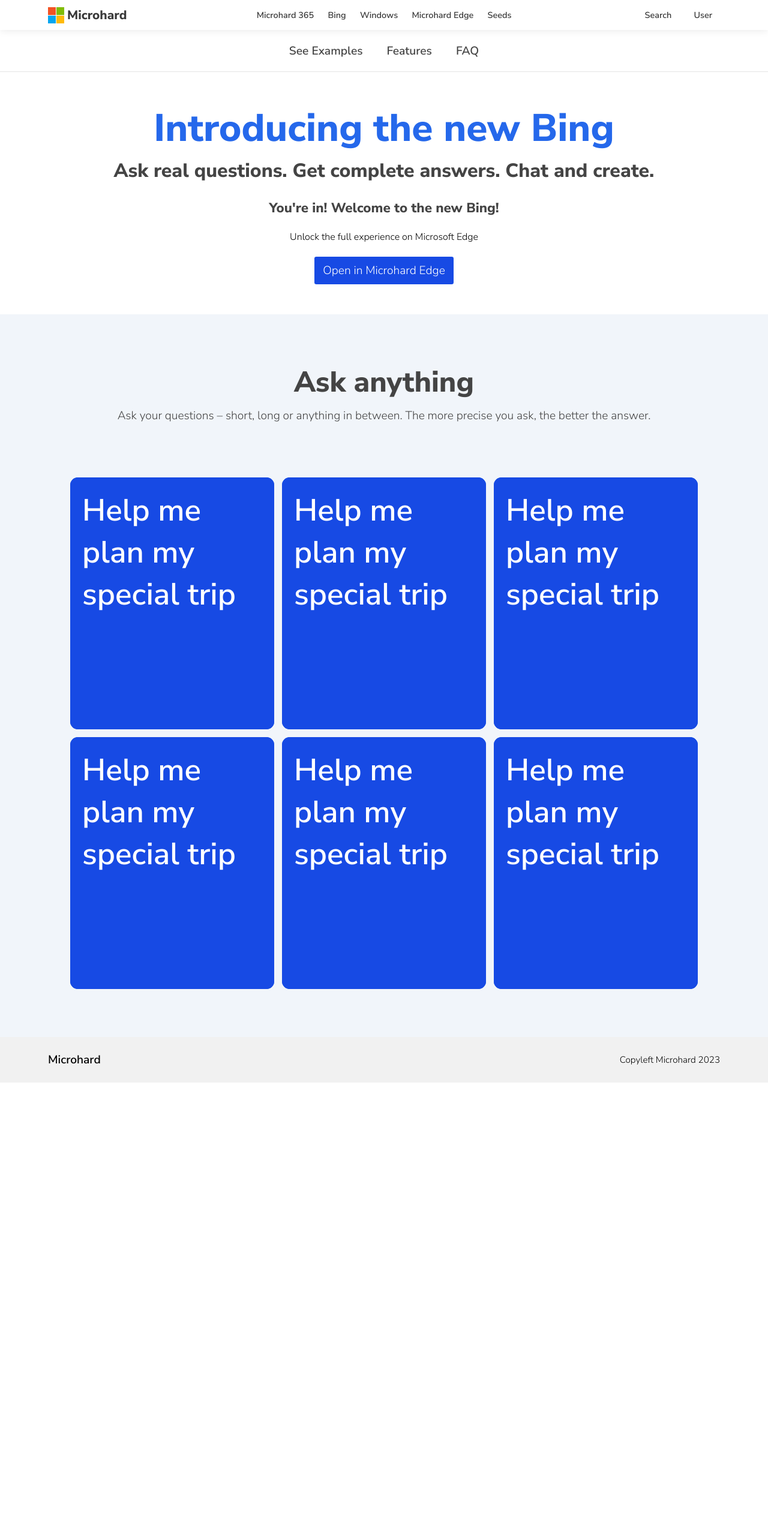
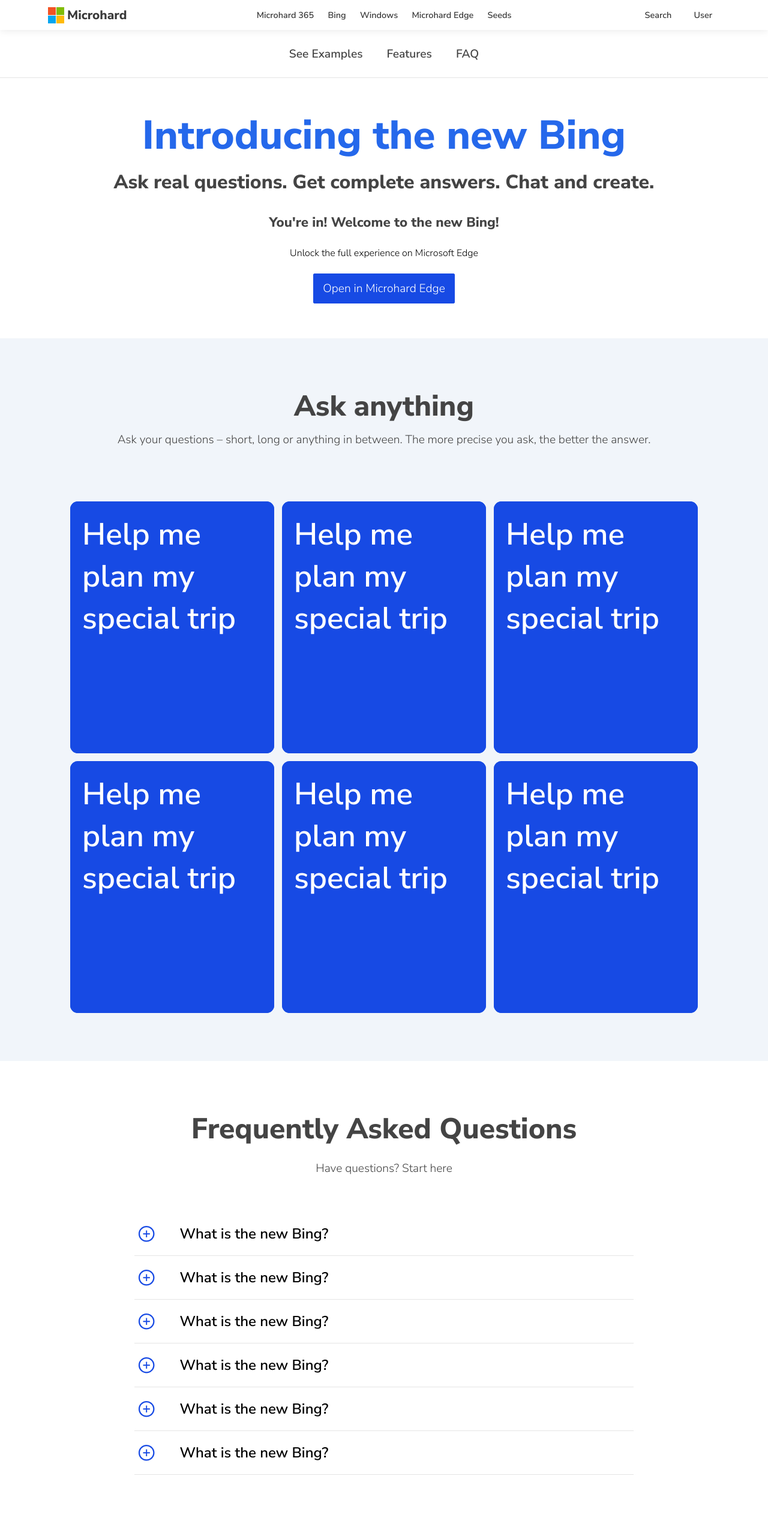
Before and after one commit to kristof1345/microhard-next, a Next.js app: page /bing in a window 1280 px wide. Shown: the top 2566 px of the page at 60% size. Before the commit the page ends 1805 px from the top, so only its background shows below. Built offline with nearby package versions, Linux system fonts and the light colour scheme.

Commit message:
bing page

```diff
--- a/src/pages/bing.js
+++ b/src/pages/bing.js
@@ -1,5 +1,7 @@
 import Head from "next/head";
 import Card from "./components/card";
+import Link from "next/link";
+import Question from "./components/question";
 
 export default function Bing() {
   const cards = [1, 2, 3, 4, 5, 6];
@@ -21,7 +23,7 @@
           <h2>Ask real questions. Get complete answers. Chat and create.</h2>
           <h3>You're in! Welcome to the new Bing!</h3>
           <p>Unlock the full experience on Microsoft Edge</p>
-          <button>Open in Microhard Edge</button>
+          <Link href="#">Open in Microhard Edge</Link>
         </div>
         <div className="ask-anything">
           <h2>Ask anything</h2>
@@ -35,6 +37,15 @@
             ))}
           </div>
         </div>
+        <div className="questions-bing">
+          <h2>Frequently Asked Questions</h2>
+          <p>Have questions? Start here</p>
+          <div className="questions-dropdown">
+            {cards.map((q) => (
+              <Question />
+            ))}
+          </div>
+        </div>
       </main>
     </>
   );
--- /dev/null
+++ b/src/pages/components/question.js
@@ -0,0 +1,44 @@
+import { useState } from "react";
+import { AiOutlinePlusCircle } from "react-icons/ai";
+import { AiFillMinusCircle } from "react-icons/ai";
+
+const Question = () => {
+  const [open, setOpen] = useState(false);
+  return (
+    <div className="q-holder">
+      <div className="question">
+        {open ? (
+          <AiFillMinusCircle
+            className="opener"
+            onClick={() => setOpen(false)}
+          />
+        ) : (
+          <AiOutlinePlusCircle
+            className="opener"
+            onClick={() => setOpen(true)}
+          />
+        )}
+        <h3>What is the new Bing?</h3>
+      </div>
+      {open ? (
+        <div className="q-dropdown">
+          <p>
+            You can now chat with Bing in Skype to get answers from the web,
+            create written content, gather vacation planning ideas, and more –
+            all generated by AI. You can chat with Bing in Skype in a one-on-one
+            conversation or add it to a group with your friends, family, or
+            colleagues.
+          </p>
+          <p>
+            {" "}
+            When Bing is part of a group in Skype, it can only access the chat
+            when mentioned using @Bing. Bing will also refresh its memory and
+            start over with every new mention.
+          </p>
+        </div>
+      ) : null}
+    </div>
+  );
+};
+
+export default Question;
--- a/src/styles/globals.css
+++ b/src/styles/globals.css
@@ -573,7 +573,7 @@
   display: flex;
   justify-content: center;
   gap: 40px;
-  height: 70px;
+  height: 80px;
   align-items: center;
   border-bottom: 1px solid #e5e5e5;
   font-size: 1.2rem;
@@ -581,34 +581,45 @@
   color: var(--bing-page-solor);
 }
 
+.sub-header > span {
+  cursor: pointer;
+}
+
 .welcomer-bing {
   text-align: center;
-  padding: 50px 0;
+  padding: 50px 0 70px 0;
 }
 
 .welcomer-bing > h1 {
   color: #2568eb;
-  font-size: 4rem;
+  font-size: 4.2rem;
 }
 .welcomer-bing > h2 {
   font-size: 2rem;
-  margin-top: 5px;
+  margin-top: 10px;
 }
 .welcomer-bing > h3 {
   font-size: 1.4rem;
-  margin-top: 25px;
+  margin-top: 30px;
 }
 .welcomer-bing > p {
-  margin: 22px 0;
+  margin: 25px 0 35px 0;
   color: black;
 }
-.welcomer-bing > button {
+.welcomer-bing > a {
   color: white;
   background-color: #174ae4;
   border: none;
   padding: 10px 14px;
   font-size: 1.2rem;
   border-radius: 0.2rem;
+  border: 2px solid #174ae4;
+  text-decoration: none;
+}
+
+.welcomer-bing > a:hover {
+  background-color: transparent;
+  color: #174ae4;
 }
 
 /** ASK ANYTHING */
@@ -664,6 +675,54 @@
   opacity: 0;
 }
 
+/** FREQUENT QUESTIONS */
+.questions-bing {
+  display: flex;
+  flex-direction: column;
+  align-items: center;
+  padding: 80px 0;
+}
+
+.questions-bing > h2 {
+  font-size: 3rem;
+}
+.questions-bing > p {
+  font-size: 1.2rem;
+  margin: 20px 0;
+}
+
+.questions-dropdown {
+  padding: 40px 0;
+  width: 65%;
+}
+
+.opener {
+  color: #174ae4;
+  font-size: 1.9rem;
+}
+
+.q-holder {
+  border-bottom: 1px solid #e5e5e5;
+  transition: all 500ms ease-in-out;
+}
+.question {
+  display: flex;
+  align-items: center;
+  justify-content: flex-start;
+  gap: 40px;
+  padding: 20px 5px;
+}
+.question > h3 {
+  font-size: 1.5rem;
+  font-weight: 600;
+  color: black;
+}
+
+.q-dropdown {
+  padding: 0px 20px 15px 75px;
+  color: black;
+}
+
 /*! FOOTER */
 .footer {
   background-color: rgba(239, 239, 239, 0.85);
```
